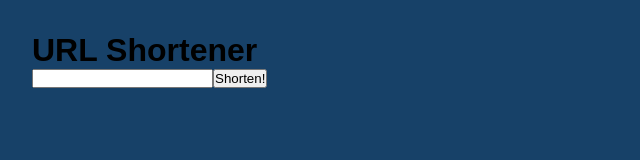
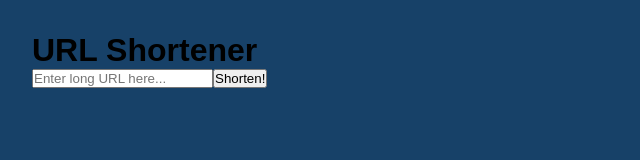
Before and after one commit to aemann2/fullstack-demos, a React (Create React App) app in the folder client/: page /urlShortener in a window 1280 px wide. Shown: the top 160 px of the page, without its empty margins (0-640 px from the left). Built offline with nearby package versions, Linux system fonts and the light colour scheme.

Commit message:
wcreated components to pass tests for UrlBar

```diff
--- a/client/src/components/UrlBar.tsx
+++ b/client/src/components/UrlBar.tsx
@@ -1,17 +1,39 @@
 import React, { useState } from 'react';
+import validateUrl from '../utils/utils';
 
 const UrlBar = () => {
 	const [input, setInput] = useState('');
+	const [error, setError] = useState(false);
 
 	const handleChange = (e: React.ChangeEvent<HTMLInputElement>) => {
 		setInput(e.target.value);
 	};
 
+	const handleSubmit = (e: React.SyntheticEvent) => {
+		e.preventDefault();
+		if (!validateUrl(input)) {
+			setError(true);
+		} else {
+			setError(false);
+			setInput('');
+		}
+	};
+
 	return (
 		<div>
-			<form>
-				<input type='text' onChange={handleChange} value={input} />
-				<button type='submit'>Shorten!</button>
+			<form onSubmit={handleSubmit}>
+				<input
+					type='text'
+					name='urlInput'
+					id='urlInput'
+					placeholder='Enter long URL here...'
+					onChange={handleChange}
+					value={input}
+				/>
+				<button name='button' type='submit'>
+					Shorten!
+				</button>
+				{error && <label htmlFor='urlInput'>Invalid Input</label>}
 			</form>
 		</div>
 	);
--- /dev/null
+++ b/client/src/utils/utils.tsx
@@ -0,0 +1,7 @@
+export default function validateUrl(value: string) {
+	const regex = RegExp(
+		'(https?:\\/\\/)?((([a-z\\d]([a-z\\d-]*[a-z\\d])*)\\.)+[a-z]{2,}|((\\d{1,3}\\.){3}\\d{1,3}))(\\:\\d+)?(\\/[-a-z\\d%_.~+@]*)*(\\?[;&a-z\\d%_.~+=-]*)?(\\#[-a-z\\d_]*)?$',
+		'i'
+	);
+	return regex.test(value);
+}
```
Also changed, not shown: 1 other file (tests, documents, lock files or other folders).
